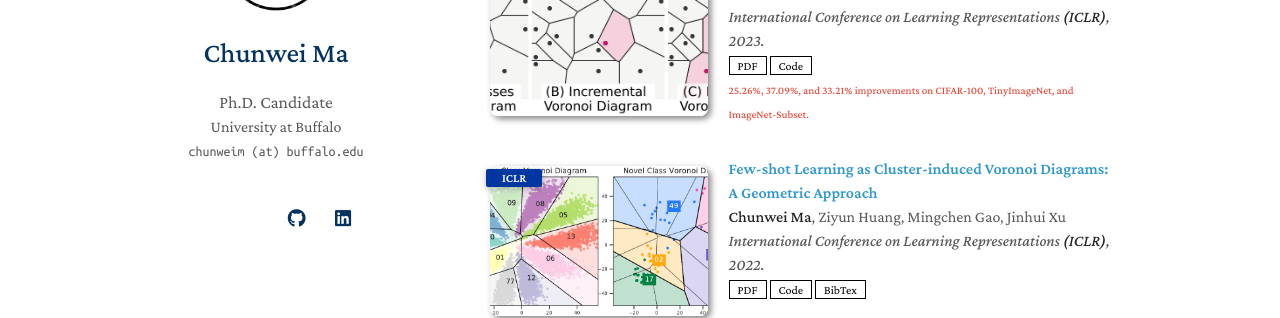
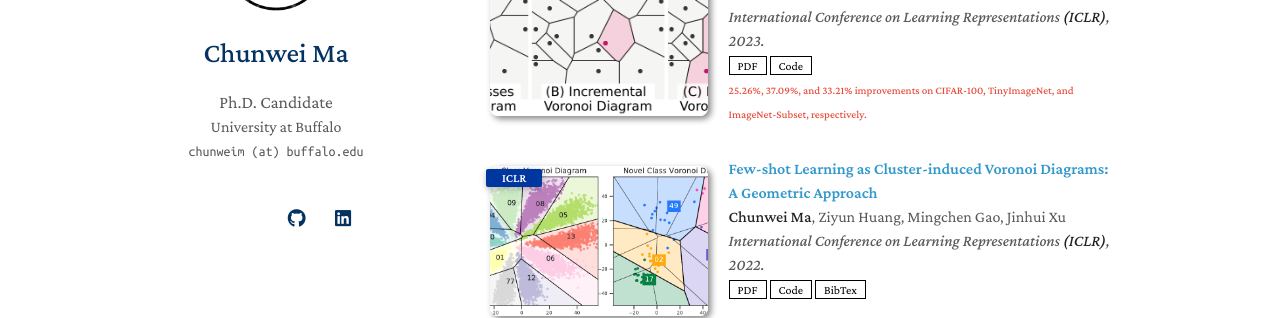
Before and after one commit to MaChunwei/MaChunwei.github.io, a Jekyll site: the page built from index.md, in a window 1280 px wide and 900 px high, scrolled down 334 px. Shown: the part 176-494 px from the top of the window. Built offline with Jekyll 4.4.1, drawn with Linux system fonts in a browser that asks for light colours; nearby versions of some CDN libraries; a style sheet for code colours, icons or effects is not loaded; our own code applies the rules of GitHub Pages for plain Markdown files.

Commit message:
Update index.md

```diff
--- a/index.md
+++ b/index.md
@@ -39,7 +39,7 @@ My research interest is **deep learning** powered by (high dimensional) **comput
       <a href="https://openreview.net/forum?id=zJXg_Wmob03" class="btn btn-sm z-depth-0" role="button" target="_blank" style="font-size:12px;">PDF</a>
       <a href="https://machunwei.github.io/ivoro" class="btn btn-sm z-depth-0" role="button" target="_blank" style="font-size:12px;">Code</a>
       <br>
-      <strong><small style="color:#e74d3c">25.26%, 37.09%, and 33.21% improvements on CIFAR-100, TinyImageNet, and ImageNet-Subset.</small></strong>
+      <strong><small style="color:#e74d3c">25.26%, 37.09%, and 33.21% improvements on CIFAR-100, TinyImageNet, and ImageNet-Subset, respectively.</small></strong>
     </div>
   </div>
 </div>
```
